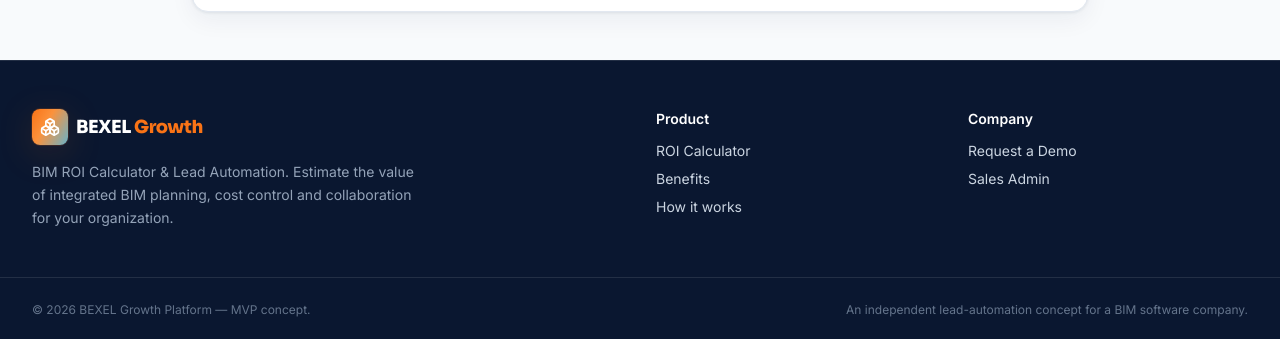
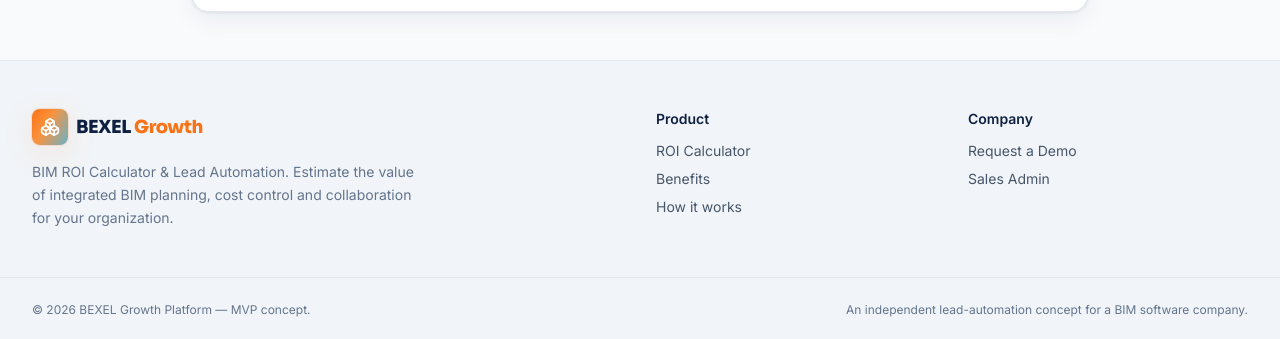
Before and after one commit to misabj/bexel, a Next.js app: page /calculator in a window 1280 px wide. Shown: the part 957-1296 px from the top of the page. Built offline with nearby package versions, Linux system fonts and the light colour scheme; no server answers.

Commit message:
fix: dark theme intro section (invalid ink-950) and light-theme footer

```diff
--- a/src/components/marketing/Footer.tsx
+++ b/src/components/marketing/Footer.tsx
@@ -7,51 +7,51 @@ import { useT } from "@/i18n/provider";
 export function Footer() {
   const t = useT();
   return (
-    <footer className="border-t border-white/10 bg-brand-950 text-slate-300 dark:bg-ink-950">
+    <footer className="border-t border-slate-200 bg-slate-100 text-slate-600 dark:border-white/10 dark:bg-ink-900 dark:text-slate-300">
       <div className="container-page grid gap-8 py-12 md:grid-cols-4">
         <div className="md:col-span-2">
-          <Logo light />
-          <p className="mt-4 max-w-sm text-sm leading-relaxed text-slate-400">
+          <Logo />
+          <p className="mt-4 max-w-sm text-sm leading-relaxed text-slate-500 dark:text-slate-400">
             {t.footer.tagline}
           </p>
         </div>
         <div>
-          <h4 className="mb-3 text-sm font-semibold text-white">{t.footer.product}</h4>
+          <h4 className="mb-3 text-sm font-semibold text-brand-900 dark:text-white">{t.footer.product}</h4>
           <ul className="space-y-2 text-sm">
             <li>
-              <Link href="/calculator" className="transition hover:text-accent-400">
+              <Link href="/calculator" className="transition hover:text-accent-600 dark:hover:text-accent-400">
                 {t.footer.roiCalculator}
               </Link>
             </li>
             <li>
-              <Link href="/#benefits" className="transition hover:text-accent-400">
+              <Link href="/#benefits" className="transition hover:text-accent-600 dark:hover:text-accent-400">
                 {t.footer.benefits}
               </Link>
             </li>
             <li>
-              <Link href="/#how" className="transition hover:text-accent-400">
+              <Link href="/#how" className="transition hover:text-accent-600 dark:hover:text-accent-400">
                 {t.footer.how}
               </Link>
             </li>
           </ul>
         </div>
         <div>
-          <h4 className="mb-3 text-sm font-semibold text-white">{t.footer.company}</h4>
+          <h4 className="mb-3 text-sm font-semibold text-brand-900 dark:text-white">{t.footer.company}</h4>
           <ul className="space-y-2 text-sm">
             <li>
-              <Link href="/#demo" className="transition hover:text-accent-400">
+              <Link href="/#demo" className="transition hover:text-accent-600 dark:hover:text-accent-400">
                 {t.footer.requestDemo}
               </Link>
             </li>
             <li>
-              <Link href="/admin" className="transition hover:text-accent-400">
+              <Link href="/admin" className="transition hover:text-accent-600 dark:hover:text-accent-400">
                 {t.footer.salesAdmin}
               </Link>
             </li>
           </ul>
         </div>
       </div>
-      <div className="border-t border-white/10">
+      <div className="border-t border-slate-200 dark:border-white/10">
         <div className="container-page flex flex-col items-center justify-between gap-2 py-6 text-xs text-slate-500 sm:flex-row">
           <p>{t.footer.rights}</p>
           <p>{t.footer.note}</p>
--- a/src/components/marketing/WhatIsRoi.tsx
+++ b/src/components/marketing/WhatIsRoi.tsx
@@ -31,7 +31,7 @@ export function WhatIsRoi() {
   return (
     <section
       id="about"
-      className="border-b border-slate-200 bg-slate-50/70 dark:border-white/5 dark:bg-ink-950"
+      className="border-b border-slate-200 bg-slate-50 dark:border-white/5 dark:bg-ink-900"
     >
       <div className="container-page py-20 lg:py-24">
         <Reveal className="mx-auto max-w-2xl text-center">
```
